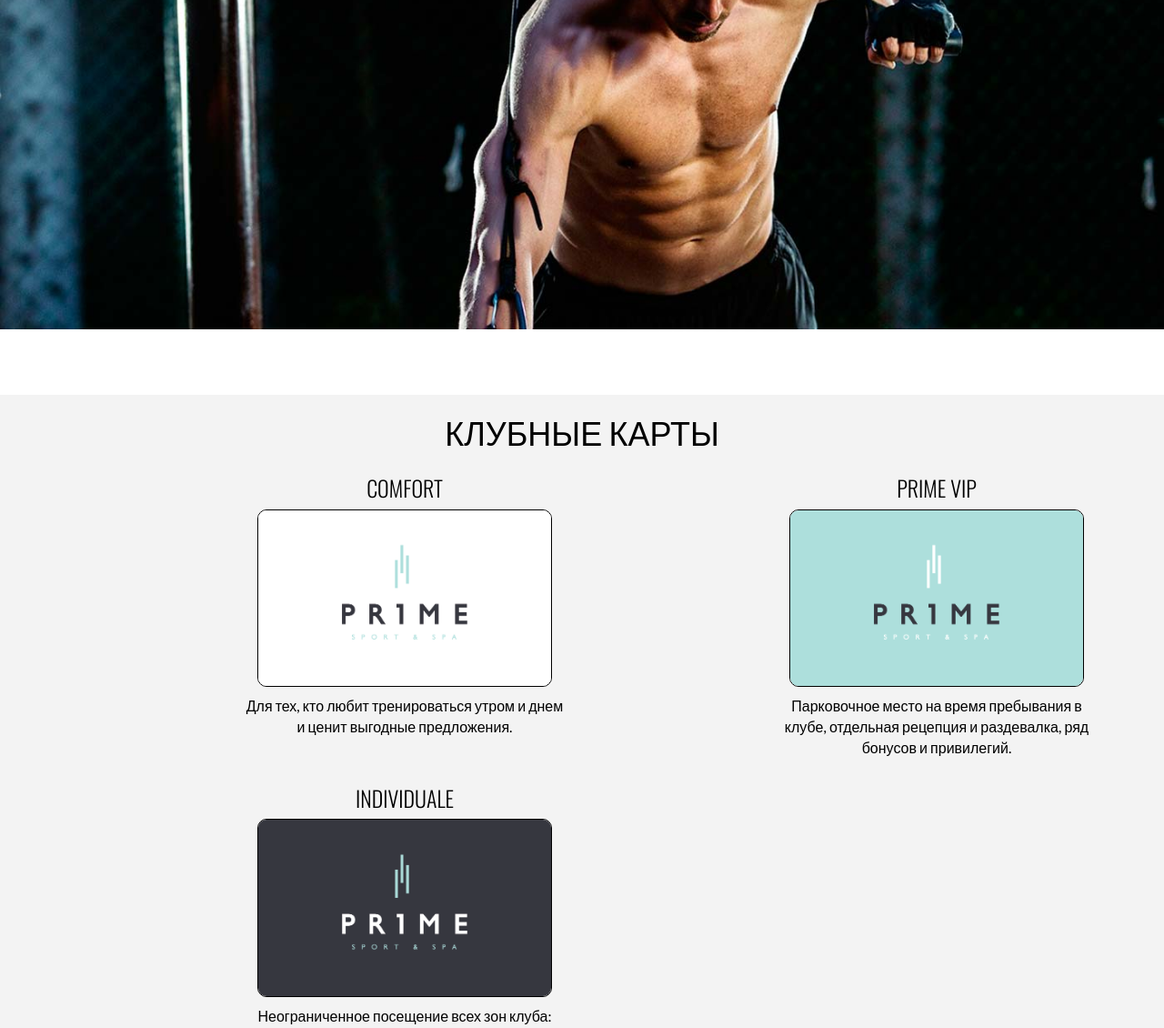
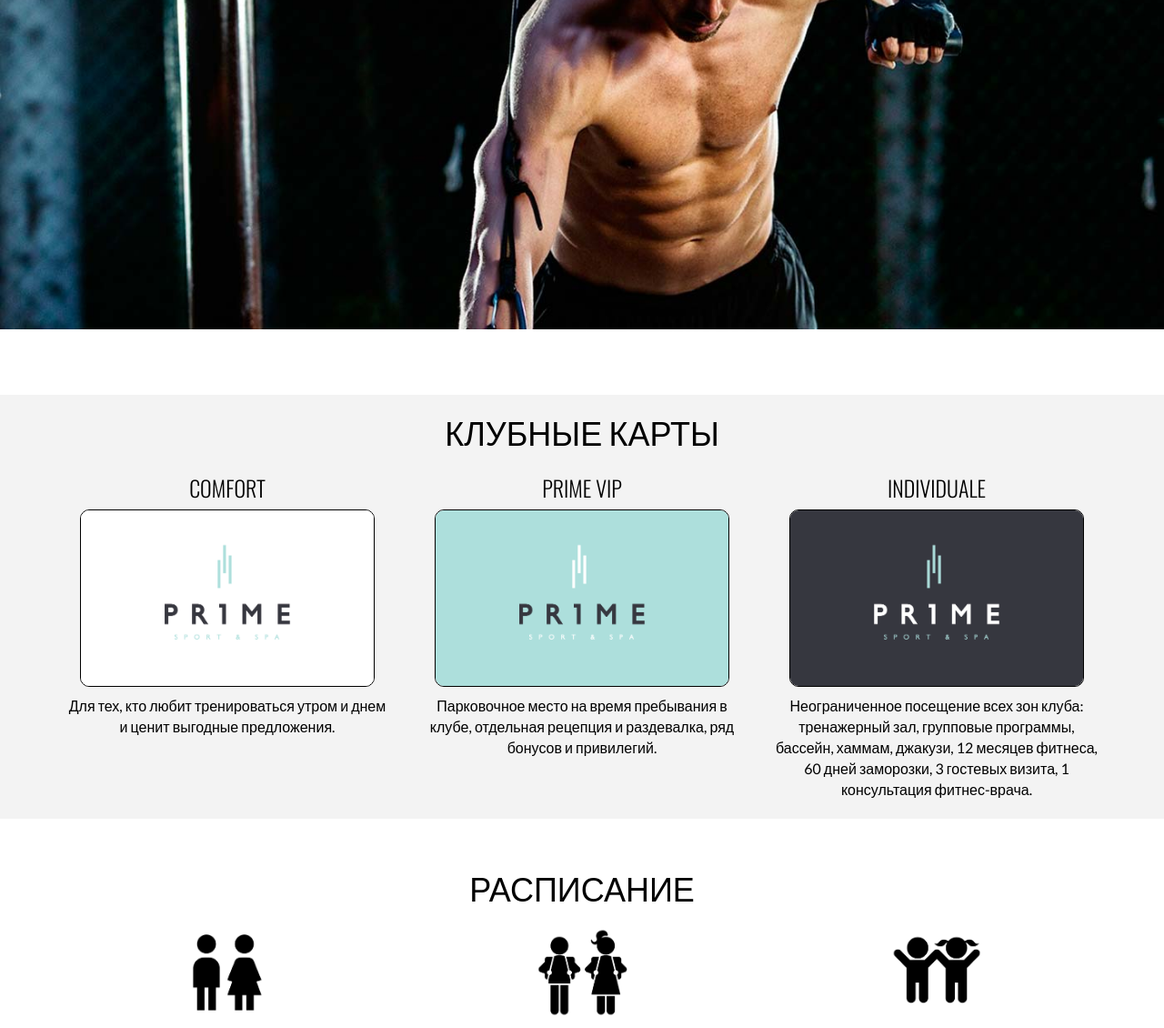
Before and after one commit to AlexF1rst/Primesport, a PHP site: page / in a window 1280 px wide. Shown: the part 2633-3763 px from the top of the page at 91% size. Run offline with PHP 8.4, Linux system fonts and the light colour scheme.

Commit message:
фикс десктопных клубных карт

```diff
--- a/index.php
+++ b/index.php
@@ -113,17 +113,17 @@
             <div class="container text-center">
                 <h1>КЛУБНЫЕ КАРТЫ</h1>
                 <div class="row">
-                    <div class="col-md-4 col-xs-8 col-xs-offset-2">
+                    <div class="col-md-4 col-md-offset-0 col-xs-8 col-xs-offset-2">
                         <h3>COMFORT</h3>
                         <p><img class="card" src="assets/img/cards/card1.png"></p>
                         <p>Для тех, кто любит тренироваться утром и днем и ценит выгодные предложения.</p>
                     </div>
-                    <div class="col-md-4 col-xs-8 col-xs-offset-2">
+                    <div class="col-md-4 col-md-offset-0 col-xs-8 col-xs-offset-2">
                         <h3>PRIME VIP</h3>
                         <p><img class="card" src="assets/img/cards/card2.png"></p>
                         <p>Парковочное место на время пребывания в клубе, отдельная рецепция и раздевалка, ряд бонусов и привилегий.</p>
                     </div>
-                    <div class="col-md-4 col-xs-8 col-xs-offset-2">
+                    <div class="col-md-4 col-md-offset-0 col-xs-8 col-xs-offset-2">
                         <h3>INDIVIDUALE</h3>
                         <p><img class="card" src="assets/img/cards/card3.png"></p>
                         <p>Неограниченное посещение всех зон клуба: тренажерный зал, групповые программы, бассейн, хаммам, джакузи, 12 месяцев фитнеса, 60 дней заморозки, 3 гостевых визита, 1 консультация фитнес-врача.</p>
```
